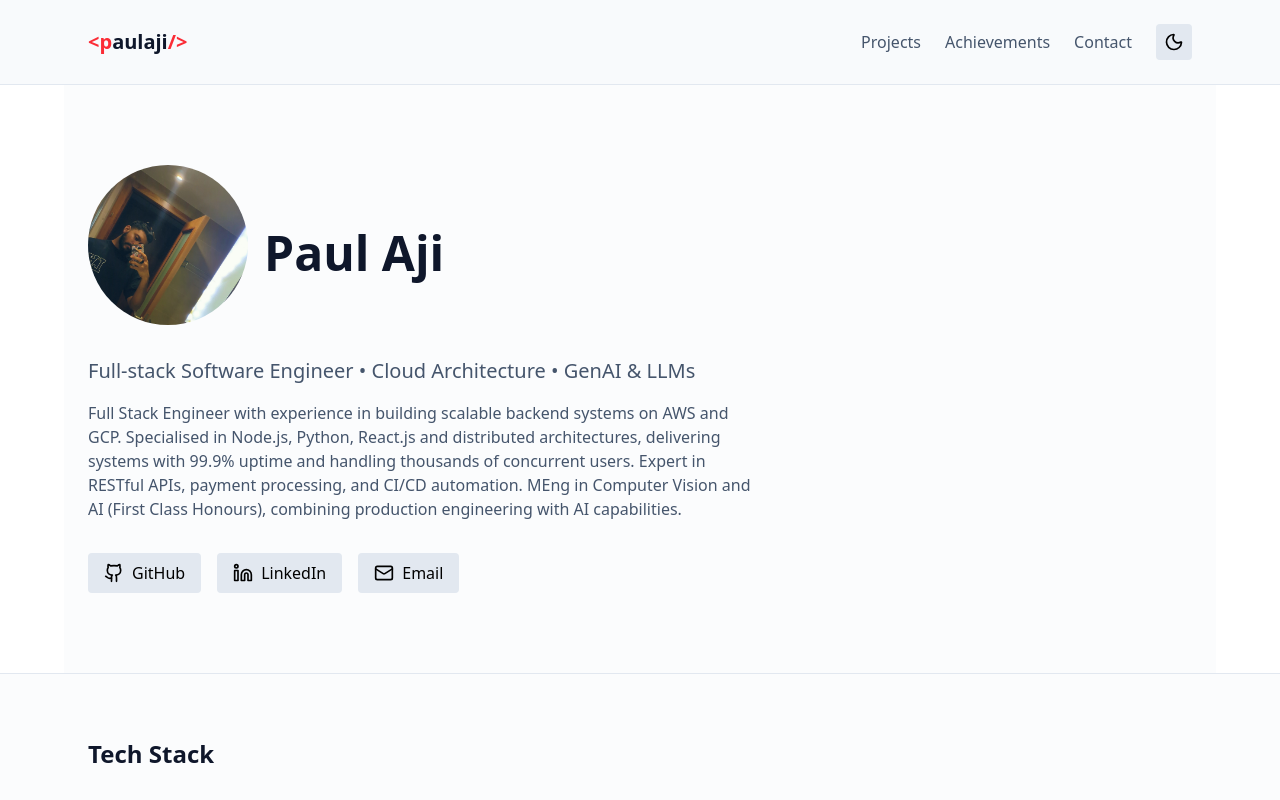
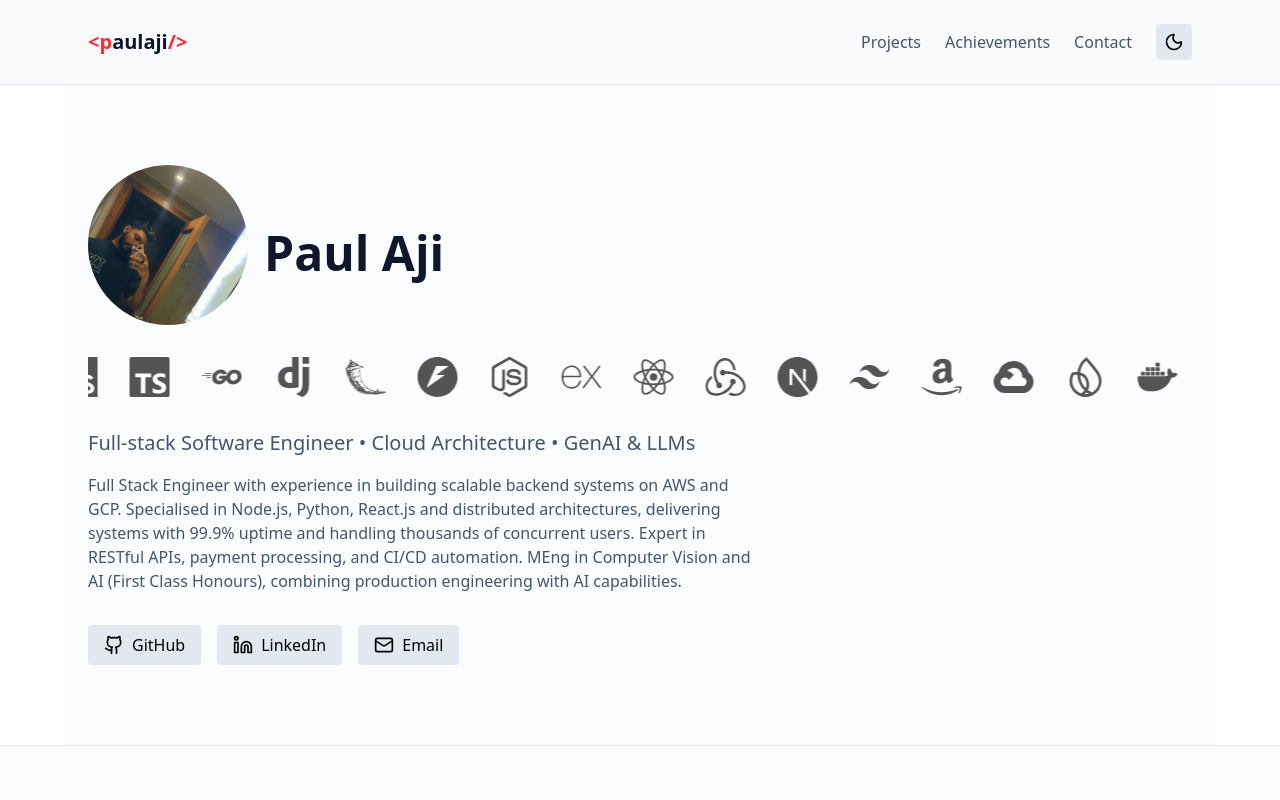
Before and after one commit to paulaji/portfoliowebsite, a React (Vite) app: page / in a window 1280 px wide. Shown: the top 800 px of the page. Built offline with nearby package versions, Linux system fonts and the light colour scheme.

Commit message:
good update

```diff
--- a/package.json
+++ b/package.json
@@ -16,6 +16,7 @@
     "lucide-react": "^0.545.0",
     "react": "^19.1.1",
     "react-dom": "^19.1.1",
+    "react-icons": "^5.5.0",
     "tailwindcss": "^4.1.14"
   },
   "devDependencies": {
--- a/src/App.jsx
+++ b/src/App.jsx
@@ -1,5 +1,7 @@
 import React, { useState, useEffect } from 'react';
 import { Github, Linkedin, Mail, ExternalLink, ChevronDown, ChevronUp, Moon, Sun, Download } from 'lucide-react';
+
+import Banner from './components/Banner';
 
 export default function Portfolio() {
   const [expandedProject, setExpandedProject] = useState(null);
@@ -241,7 +243,6 @@ export default function Portfolio() {
           </div>
         </div>
       </header>
-
       {/* Hero */}
       <section className={`max-w-6xl mx-auto px-6 py-20 ${secondaryBgClass} transition-colors duration-300`}>
         <div className="space-y-4">
@@ -256,7 +257,7 @@ export default function Portfolio() {
             {/* Name */}
             <h1 className={`text-5xl font-bold ${textClass}`}>Paul Aji</h1>
           </div>
-
+          <Banner />
           <p className={`text-xl ${mutedTextClass}`}>Full-stack Software Engineer • Cloud Architecture • GenAI & LLMs</p>
           <p className={`${mutedTextClass} max-w-2xl`}>
             Full Stack Engineer with experience in building scalable backend systems on AWS and GCP. Specialised in Node.js, Python, React.js
--- /dev/null
+++ b/src/components/Banner.jsx
@@ -0,0 +1,100 @@
+import {
+    SiPython,
+    SiJavascript,
+    SiTypescript,
+    SiGo,
+    SiDjango,
+    SiFlask,
+    SiFastapi,
+    SiNodedotjs,
+    SiReact,
+    SiRedux,
+    SiNextdotjs,
+    SiTailwindcss,
+    SiAmazon,
+    SiGooglecloud,
+    SiDocker,
+    SiKubernetes,
+    SiPostgresql,
+    SiMongodb,
+    SiFirebase,
+    SiExpress,
+    SiMysql,
+    SiSocketdotio,
+    SiStripe,
+    SiGithub,
+    SiCloudflare
+} from 'react-icons/si';
+
+const Banner = () => {
+    const techIcons = [
+        { Icon: SiPython, color: '#3776AB' },
+        { Icon: SiJavascript, color: '#F7DF1E' },
+        { Icon: SiTypescript, color: '#3178C6' },
+        { Icon: SiGo, color: '#00ADD8' },
+        { Icon: SiDjango, color: '#092E20' },
+        { Icon: SiFlask, color: '#000000' },
+        { Icon: SiFastapi, color: '#009688' },
+        { Icon: SiNodedotjs, color: '#339933' },
+        { Icon: SiExpress, color: '#000000' },
+        { Icon: SiReact, color: '#61DAFB' },
+        { Icon: SiRedux, color: '#764ABC' },
+        { Icon: SiNextdotjs, color: '#000000' },
+        { Icon: SiTailwindcss, color: '#06B6D4' },
+        { Icon: SiAmazon, color: '#FF9900' },
+        { Icon: SiGooglecloud, color: '#4285F4' },
+        { Icon: SiFirebase, color: '#FFCA28' },
+        { Icon: SiDocker, color: '#2496ED' },
+        { Icon: SiKubernetes, color: '#326CE5' },
+        { Icon: SiCloudflare, color: '#F38020' },
+        { Icon: SiGithub, color: '#181717' },
+        { Icon: SiPostgresql, color: '#4169E1' },
+        { Icon: SiMysql, color: '#4479A1' },
+        { Icon: SiMongodb, color: '#47A248' },
+        { Icon: SiSocketdotio, color: '#010101' },
+        { Icon: SiStripe, color: '#008CDD' },
+    ];
+
+    return (
+        <div className="mb-8 overflow-hidden">
+            <style jsx>{`
+        @keyframes scroll {
+          0% {
+            transform: translateX(0);
+          }
+          100% {
+            transform: translateX(-50%);
+          }
+        }
+      `}</style>
+
+            <div className="flex animate-[scroll_30s_linear_infinite] hover:[animation-play-state:paused]">
+                {/* First set of icons */}
+                <div className="flex gap-8 px-4 items-center min-w-max">
+                    {techIcons.map((tech, index) => (
+                        <tech.Icon
+                            key={index}
+                            className="w-10 h-10 grayscale hover:grayscale-0 transition-all cursor-pointer text-gray-600"
+                            onMouseEnter={(e) => e.currentTarget.style.color = tech.color}
+                            onMouseLeave={(e) => e.currentTarget.style.color = ''}
+                        />
+                    ))}
+                </div>
+
+                {/* Duplicate set for seamless loop */}
+                <div className="flex gap-8 px-4 items-center min-w-max">
+                    {techIcons.map((tech, index) => (
+                        <tech.Icon
+                            key={`duplicate-${index}`}
+                            className="w-10 h-10 grayscale hover:grayscale-0 transition-all cursor-pointer text-gray-600"
+                            onMouseEnter={(e) => e.currentTarget.style.color = tech.color}
+                            onMouseLeave={(e) => e.currentTarget.style.color = ''}
+                        />
+                    ))}
+                </div>
+            </div>
+        </div>
+    );
+};
+
+export default Banner;
```
Also changed, not shown: 1 other file (tests, documents, lock files or other folders).
